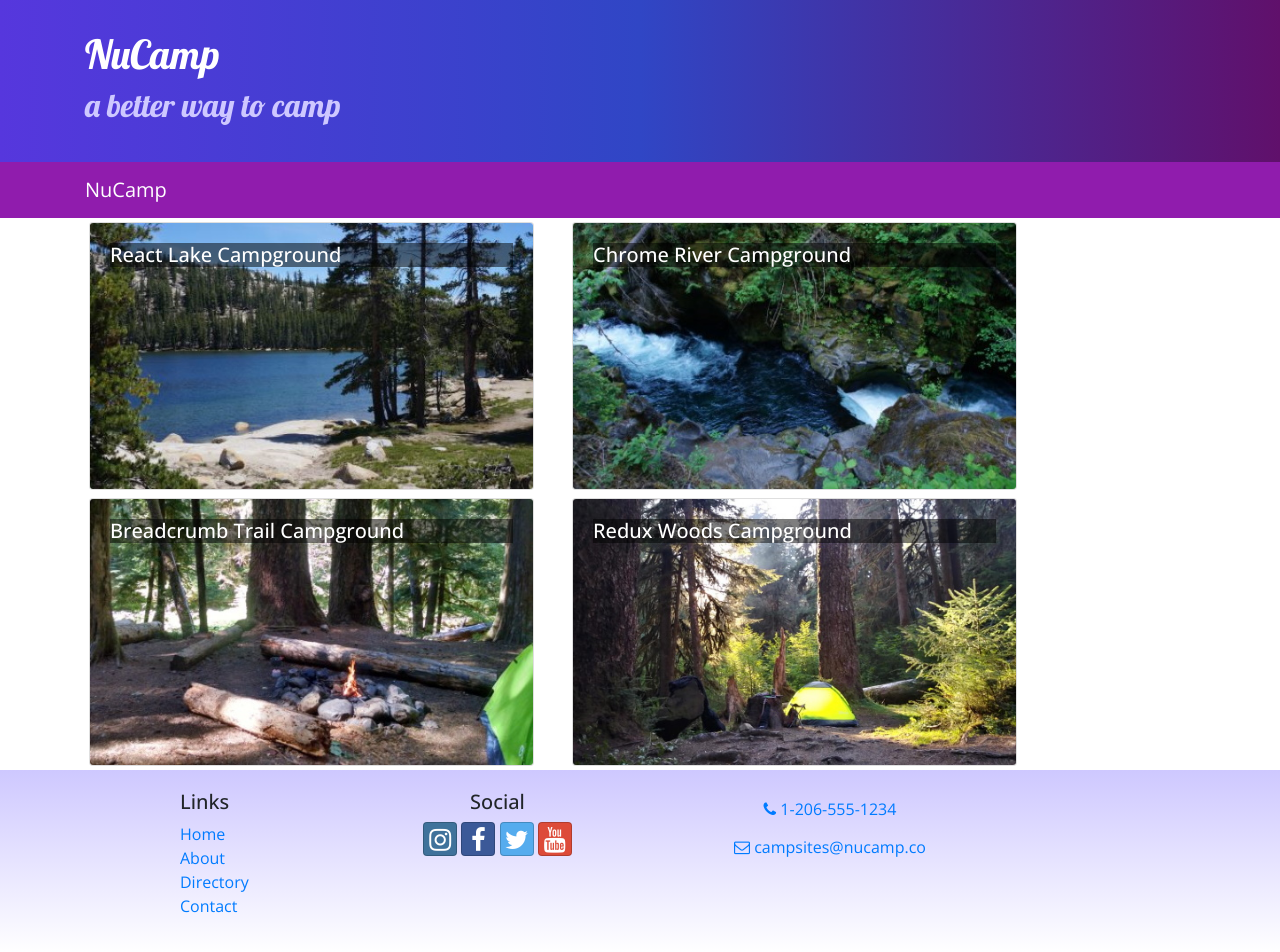
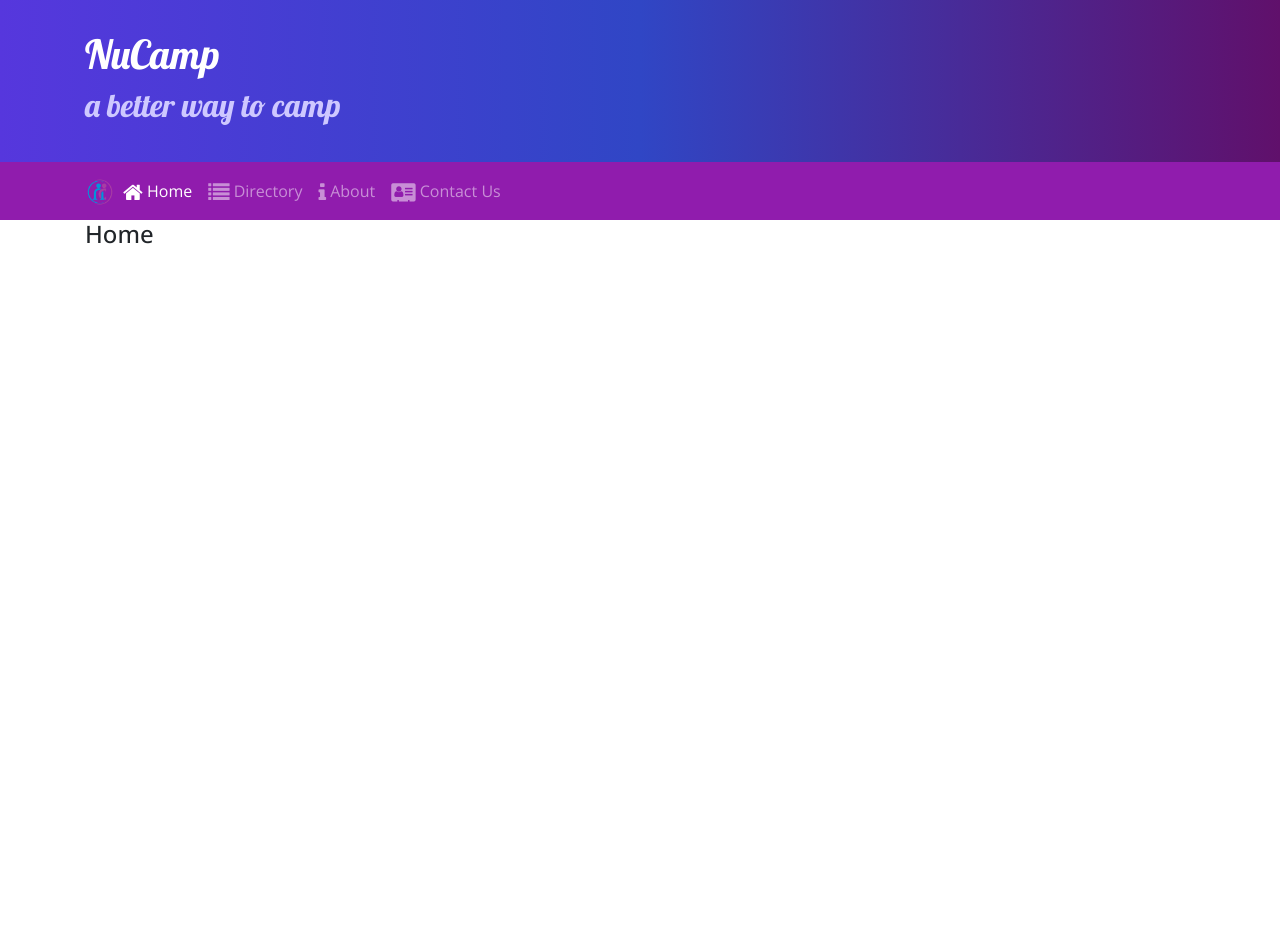
Before and after one commit to stansh/ReactSite, a React (Create React App) app: page /home in a window 1280 px wide. After the commit the page ends 800 px from the top, so only its background shows below. Built offline with nearby package versions, Linux system fonts and the light colour scheme.

Commit message:
React Router

```diff
--- a/package.json
+++ b/package.json
@@ -12,6 +12,7 @@
     "react": "^16.12.0",
     "react-dom": "^16.12.0",
     "react-popper": "0.9.2",
+    "react-router-dom": "4.2.2",
     "react-scripts": "^3.3.0",
     "reactstrap": "5.0.0",
     "scripts": "^0.1.0",
--- a/src/App.js
+++ b/src/App.js
@@ -1,15 +1,18 @@
 import React, { Component } from 'react';
 import Main from './components/MainComponent';
 import './App.css';
+import { BrowserRouter } from 'react-router-dom';
 
 class App extends Component {
     render() {
         return (
-            <div className="App">
-                <Main />
-            </div>
+            <BrowserRouter>
+                <div className="App">
+                    <Main />
+                </div>
+         </BrowserRouter>
         );
-    };
+    }
 }
 
 export default App;
--- a/src/components/DirectoryComponent.js
+++ b/src/components/DirectoryComponent.js
@@ -1,9 +1,9 @@
 import React from 'react';
 import { Card, CardImg, CardImgOverlay, CardTitle } from 'reactstrap';
 
-function RenderDirectoryItem({campsite, onClick}) {
+function RenderDirectoryItem({campsite}) {
     return (
-        <Card onClick={() => onClick(campsite.id)}>
+        <Card>
             <CardImg width="100%" src={campsite.image} alt={campsite.name} />
             <CardImgOverlay>
                 <CardTitle>{campsite.name}</CardTitle>
@@ -17,7 +17,7 @@ function Directory(props) {
     const directory = props.campsites.map(campsite => {
         return (
             <div key={campsite.id} className="col-md-5 m-1">
-                <RenderDirectoryItem campsite={campsite} onClick={props.onClick} />
+                <RenderDirectoryItem campsite={campsite} />
             </div>
         );
     });
--- a/src/components/FooterComponent.js
+++ b/src/components/FooterComponent.js
@@ -1,4 +1,5 @@
 import React from 'react';
+import { Link } from 'react-router-dom';
 
 function Footer(props) {
     return (
@@ -8,10 +9,10 @@ function Footer(props) {
                     <div className="col-4 col-sm-2 offset-1">
                         <h5>Links</h5>
                         <ul className="list-unstyled">
-                            <li><a href="#">Home</a></li>
-                            <li><a href="#">About</a></li>
-                            <li><a href="#">Directory</a></li>
-                            <li><a href="#">Contact</a></li>
+                            <li><Link to='/home'>Home</Link></li>
+                            <li><Link to='/directory'>Directory</Link></li>
+                            <li><Link to='/aboutus'>About</Link></li>
+                            <li><Link to='/contactus'>Contact</Link></li>
                         </ul>
                     </div>
                     <div className="col-6 col-sm-3 text-center">
--- a/src/components/HeaderComponent.js
+++ b/src/components/HeaderComponent.js
@@ -1,7 +1,23 @@
 import React, { Component }  from 'react';
-import { Navbar, NavbarBrand, Jumbotron } from 'reactstrap';
+import { Nav, Navbar, NavbarBrand, NavbarToggler, Collapse, NavItem, Jumbotron } from 'reactstrap';
+import { NavLink } from 'react-router-dom';
 
 class Header extends Component {
+    constructor(props) {
+        super(props);
+
+        this.toggleNav = this.toggleNav.bind(this);
+        this.state = {
+          isNavOpen: false
+        };
+    }
+
+    toggleNav() {
+        this.setState({
+            isNavOpen: !this.state.isNavOpen
+        });
+    }
+
     render() {
         return (
             <React.Fragment>
@@ -15,9 +31,34 @@ class Header extends Component {
                         </div>
                     </div>
                 </Jumbotron>
-                <Navbar dark sticky="top">
+                <Navbar dark sticky="top" expand="md">
                     <div className="container">
-                        <NavbarBrand href="/">NuCamp</NavbarBrand>
+                        <NavbarBrand className="mr-auto" href="/"><img src="/assets/images/logo.png" height="30" width="30" alt="NuCamp Logo" /></NavbarBrand>
+                        <NavbarToggler onClick={this.toggleNav} />
+                        <Collapse isOpen={this.state.isNavOpen} navbar>
+                            <Nav navbar>
+                                <NavItem>
+                                    <NavLink className="nav-link" to="/home">
+                                        <i className="fa fa-home fa-lg" /> Home
+                                    </NavLink>
+                                </NavItem>
+                                <NavItem>
+                                    <NavLink className="nav-link" to="/directory">
+                                        <i className="fa fa-list fa-lg" /> Directory
+                                    </NavLink>
+                                </NavItem>
+                                <NavItem>
+                                    <NavLink className="nav-link" to="/aboutus">
+                                        <i className="fa fa-info fa-lg" /> About
+                                    </NavLink>
+                                </NavItem>
+                                <NavItem>
+                                    <NavLink className="nav-link" to="/contactus">
+                                        <i className="fa fa-address-card fa-lg" /> Contact Us
+                                    </NavLink>
+                                </NavItem>
+                            </Nav>
+                        </Collapse>
                     </div>
                 </Navbar>
             </React.Fragment>
--- /dev/null
+++ b/src/components/HomeComponent.js
@@ -0,0 +1,11 @@
+import React from 'react';
+
+function Home(props) {
+    return (
+        <div className="container">
+            <h4>Home</h4>
+        </div>
+    );
+}
+
+export default Home;
--- a/src/components/MainComponent.js
+++ b/src/components/MainComponent.js
@@ -5,28 +5,33 @@ import CampsiteInfo from './CampsiteInfoComponent';
 import { CAMPSITES } from '../shared/campsites';
 import Header from './HeaderComponent';
 import Footer from './FooterComponent';
+import Home from './HomeComponent';
+import { Switch, Route, Redirect } from 'react-router-dom';
 
 class Main extends Component {
     constructor(props) {
         super(props);
         this.state = {
-            campsites: CAMPSITES,
-            selectedCampsite: null
+            campsites: CAMPSITES
 
         };
     }
 
-    onCampsiteSelect(campsiteId) {
-        this.setState({selectedCampsite: campsiteId});
-    }
+    render() {
+        const HomePage = () => {
+            return (
+                <Home />
+            );
+        }
 
-    render() {
         return (
             <div>
                 <Header />
-                <Directory campsites={this.state.campsites} onClick={campsiteId => this.onCampsiteSelect(campsiteId)}/>
-                <CampsiteInfo campsite={this.state.campsites.filter(campsite => campsite.id === this.state.selectedCampsite)[0]} />
-                <Footer />
+                <Switch>
+                    <Route path='/home' component={HomePage} />
+                    <Route exact path='/directory' render={() => <Directory campsites={this.state.campsites} />} />
+                    <Redirect to='/home' />
+                </Switch>
             </div>
         );
     };
```
Also changed, not shown: 1 other file (tests, documents, lock files or other folders).
